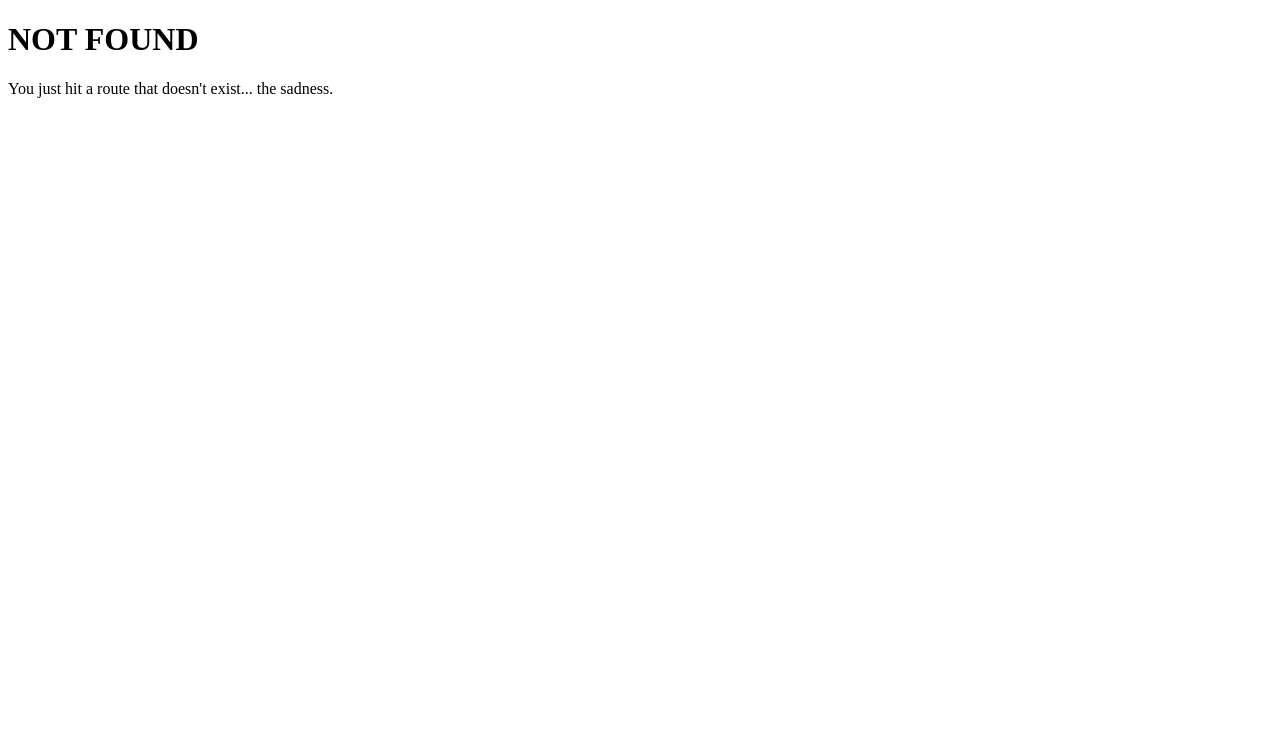
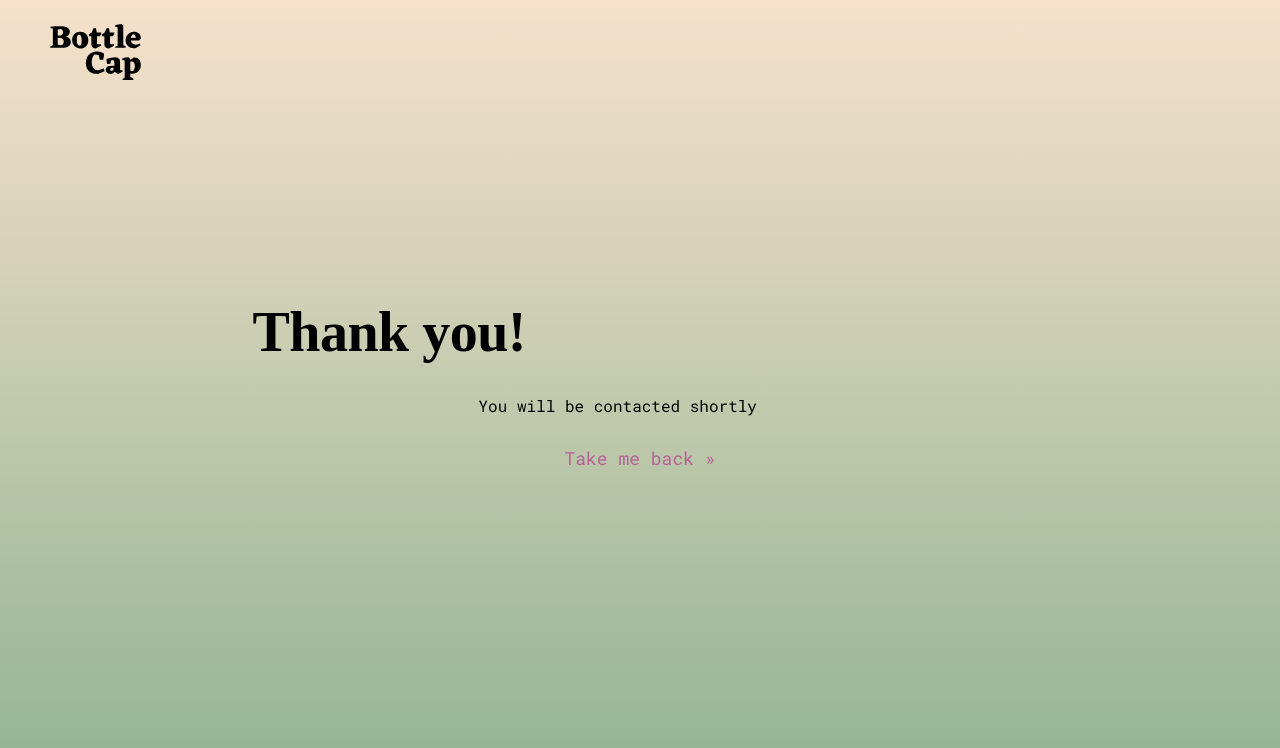
Before and after one commit to pehtoorismies/bottlecap-site, a Gatsby site: page /contact-success in a window 1280 px wide. Before the commit this address had no page. Built offline with nearby package versions, Linux system fonts and the light colour scheme; Gatsby itself is replaced by a stand-in of ours; a web font is replaced by a local one.

Commit message:
Add success and error pages

```diff
--- a/src/components/GlobalStyle/index.js
+++ b/src/components/GlobalStyle/index.js
@@ -5,8 +5,9 @@ const GlobalStyle = createGlobalStyle`
   ${reset}
   @import url('https://fonts.googleapis.com/css?family=Eczar:600|Roboto+Mono&display=swap');
 
-  body {
-
+  html, body {
+    height: 100%;
+    font-family: 'Roboto Mono', sans-serif
   }
 `;
 
--- /dev/null
+++ b/src/pages/contact-success.js
@@ -0,0 +1,50 @@
+import React from 'react';
+import styled from 'styled-components';
+import { Box, Flex, Text } from 'rebass/styled-components';
+import { Link } from "gatsby"
+import SEO from '../components/Seo';
+import Layout from '../components/Layout';
+import logo from '../images/bottlecap-logo.svg';
+import TextContent from '../components/TextContent';
+
+const LogoBoxTopLeft = styled(Box)`
+  position: absolute;
+  z-index: 2;
+  top: 24px;
+`;
+
+const StyledLink = styled(props => <Link {...props} />)`
+  color: rgb(184, 97, 152);
+  font-size: 18px;
+  padding: 30px;
+  text-decoration: none;
+`;
+
+const Logo = styled.img``;
+
+const ContactSuccessPage = () => (
+  <Layout>
+    <LogoBoxTopLeft mx={[20, 20, 50]}>
+      <Logo src={logo} width="95px" height="56px" />
+    </LogoBoxTopLeft>
+    <SEO title="Contact succesfull" />
+    <Flex
+      flexDirection="column"
+      alignItems="center"
+      justifyContent="center"
+      sx={{
+        backgroundImage: 'linear-gradient(to bottom, #f7e1cb, #8eb390)',
+      }}
+      height="100vh"
+      width="100vw"
+    >
+      <TextContent
+        header="Thank you!"
+        description="You will be contacted shortly"
+      />
+      <StyledLink to="/">Take me back &raquo;</StyledLink>
+    </Flex>
+  </Layout>
+);
+
+export default ContactSuccessPage;
```
Also changed, not shown: src/components/ContactForm/index.js (+16 -12 lines).
